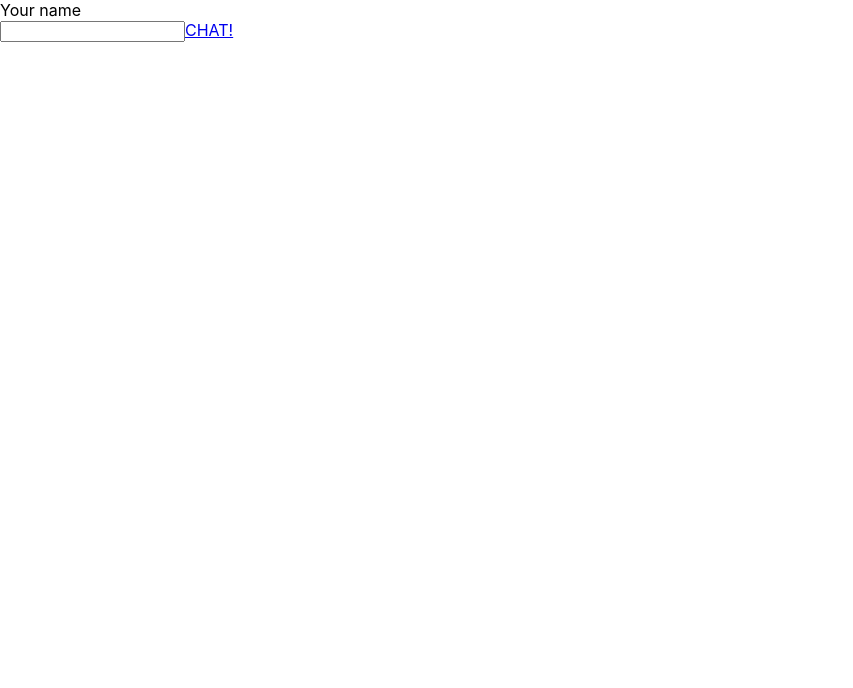
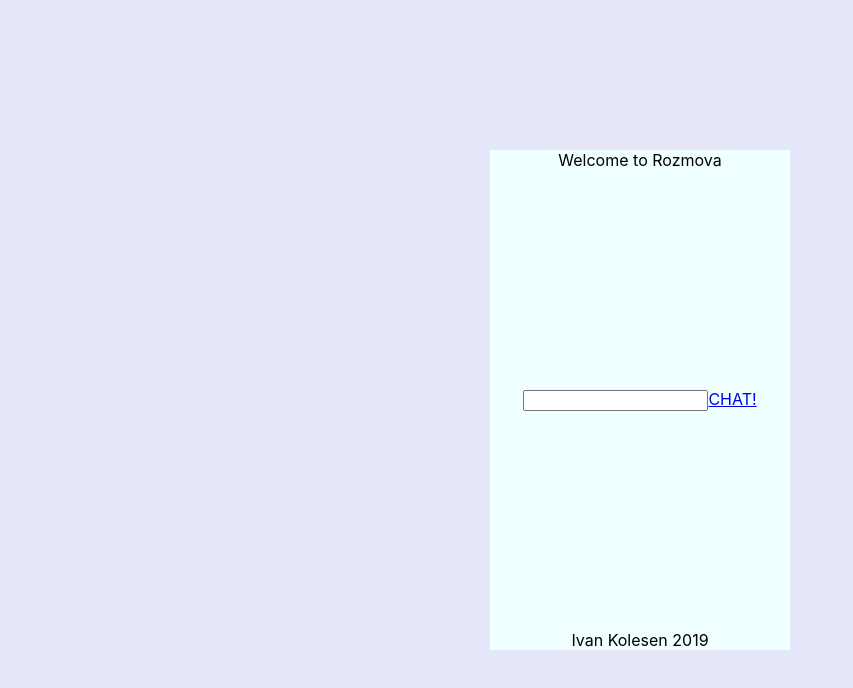
Before and after one commit to ivan-kolesen/Rozmova, a React (Create React App) app: page / in a window 1280 px wide. Shown: the top 688 px of the page, without its empty margins (0-853 px from the left). Built offline with nearby package versions, Linux system fonts and the light colour scheme.

Commit message:
create basic markup

```diff
--- a/src/App.css
+++ b/src/App.css
@@ -1,22 +1,14 @@
-.App {
-  text-align: center;
+.background {
+	display: flex;
+	justify-content: center;
+	align-items: center;
+  width: 100vw;
+	height: 100vh;
+	background-color: lavender;
 }
 
-.App-logo {
-  height: 40vmin;
+.container{
+	width: 300px;
+	height: 500px;
+	background-color: azure;
 }
-
-.App-header {
-  background-color: #282c34;
-  min-height: 100vh;
-  display: flex;
-  flex-direction: column;
-  align-items: center;
-  justify-content: center;
-  font-size: calc(10px + 2vmin);
-  color: white;
-}
-
-.App-link {
-  color: #09d3ac;
-}
--- a/src/App.js
+++ b/src/App.js
@@ -1,5 +1,5 @@
 import React from 'react';
-import { BrowserRouter, Switch, Route } from "react-router-dom";
+import { Switch, Route } from "react-router-dom";
 
 import Auth from './components/Auth/Auth';
 import Chat from './components/Chat/Chat';
@@ -8,12 +8,14 @@ import './App.css';
 
 function App() {
   return (
-    <BrowserRouter>
-      <Switch>
-        <Route exact path="/" component={Auth}/>
-        <Route exact path="/chat" component={Chat}/>
-      </Switch>
-    </BrowserRouter>
+    <div className="background">
+      <div className="container">
+        <Switch>
+          <Route exact path="/" component={Auth}/>
+          <Route exact path="/chat" component={Chat}/>
+        </Switch>
+      </div>
+    </div>
   );
 }
 
--- /dev/null
+++ b/src/components/Auth/Auth.css
@@ -0,0 +1,13 @@
+.auth-container{
+	display: flex;
+	flex-direction: column;
+	justify-content: space-between;
+	align-items: center;
+	width: 100%;
+	height: 100%;
+}
+
+.auth-container .header{
+	display: flex;
+
+}
--- a/src/components/Auth/Auth.jsx
+++ b/src/components/Auth/Auth.jsx
@@ -1,5 +1,7 @@
 import React from 'react';
 import { Link } from 'react-router-dom';
+
+import './Auth.css';
 
 class Auth extends React.Component{
   state = {
@@ -8,10 +10,13 @@ class Auth extends React.Component{
 
   render(){
     return (
-      <div>
-        <div>Your name</div>
-        <input type="text" />
-        <Link id='btnLogin' to='/chat'>CHAT!</Link>
+      <div className="auth-container">
+        <div className="header">Welcome to Rozmova</div>
+        <div className="body">
+          <input type="text" />
+          <Link id='btnLogin' to='/chat'>CHAT!</Link>
+        </div>
+        <div className="footer">Ivan Kolesen 2019</div>
       </div>
     );
   }
--- a/src/index.js
+++ b/src/index.js
@@ -1,9 +1,15 @@
 import React from 'react';
 import ReactDOM from 'react-dom';
+import { BrowserRouter } from 'react-router-dom';
 import './index.css';
 import App from './App';
 import * as serviceWorker from './serviceWorker';
 
-ReactDOM.render(<App />, document.getElementById('root'));
+ReactDOM.render(
+  <BrowserRouter>
+    <App />
+  </BrowserRouter>,
+  document.getElementById('root')
+);
 
 serviceWorker.unregister();
```
